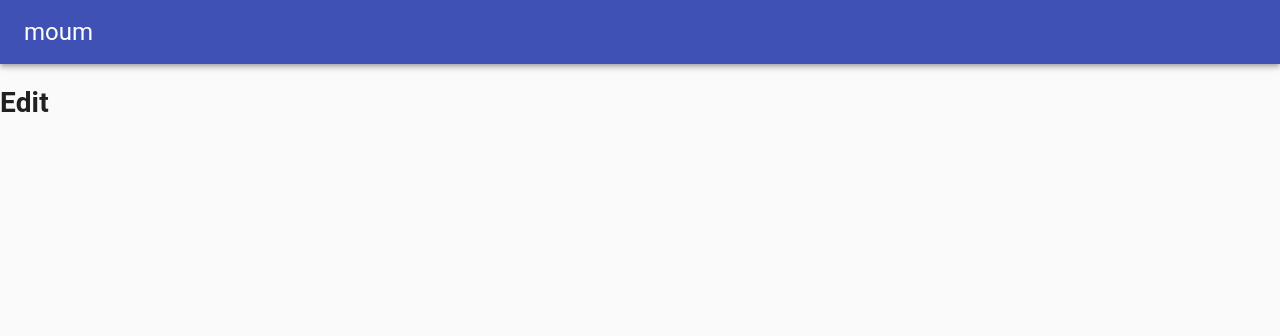
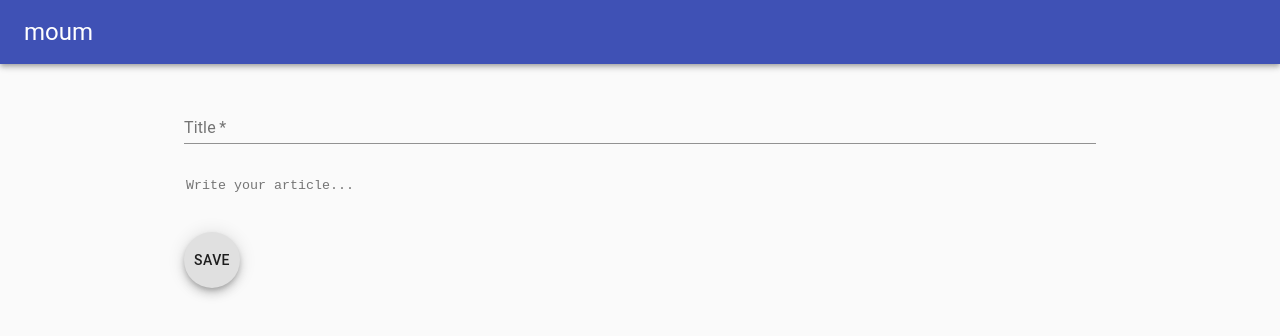
Before and after one commit to seunghunee/moum-webapp, a React (Create React App) app: page /edit in a window 1280 px wide. Shown: the top 336 px of the page. Built offline with nearby package versions, Linux system fonts and the light colour scheme.

Commit message:
Add: EditPage, Editor의 레이아웃을 만듬

```diff
--- /dev/null
+++ b/src/components/Editor.tsx
@@ -0,0 +1,43 @@
+import React from "react";
+import { makeStyles } from "@material-ui/core/styles";
+import TextField from "@material-ui/core/TextField";
+import TextareaAutosize from "@material-ui/core/TextareaAutosize";
+import Fab from "@material-ui/core/Fab";
+
+const Editor: React.FC = () => {
+  const classes = useStyle();
+
+  return (
+    <>
+      <TextField
+        className={classes.title}
+        required
+        id="title"
+        label="Title"
+        fullWidth
+      />
+      <TextareaAutosize
+        className={classes.content}
+        id="body"
+        placeholder="Write your article..."
+      />
+      <Fab>Save</Fab>
+    </>
+  );
+};
+
+const useStyle = makeStyles((theme) => ({
+  title: {
+    marginBottom: theme.spacing(4),
+  },
+  content: {
+    border: "none",
+    outline: "none",
+    resize: "none",
+    width: "100%",
+    backgroundColor: theme.palette.background.default,
+    marginBottom: theme.spacing(4),
+  },
+}));
+
+export default Editor;
--- a/src/pages/EditPage.tsx
+++ b/src/pages/EditPage.tsx
@@ -1,7 +1,24 @@
 import React from "react";
+import Container from "@material-ui/core/Container";
+import { makeStyles } from "@material-ui/core/styles";
+
+import Editor from "../components/Editor";
 
 const EditPage: React.FC = () => {
-  return <h1>Edit</h1>;
+  const classes = useStyle();
+
+  return (
+    <Container className={classes.root} maxWidth="md">
+      <Editor />
+    </Container>
+  );
 };
 
+const useStyle = makeStyles((theme) => ({
+  root: {
+    paddingTop: theme.spacing(4),
+    paddingBottom: theme.spacing(4),
+  },
+}));
+
 export default EditPage;
```
